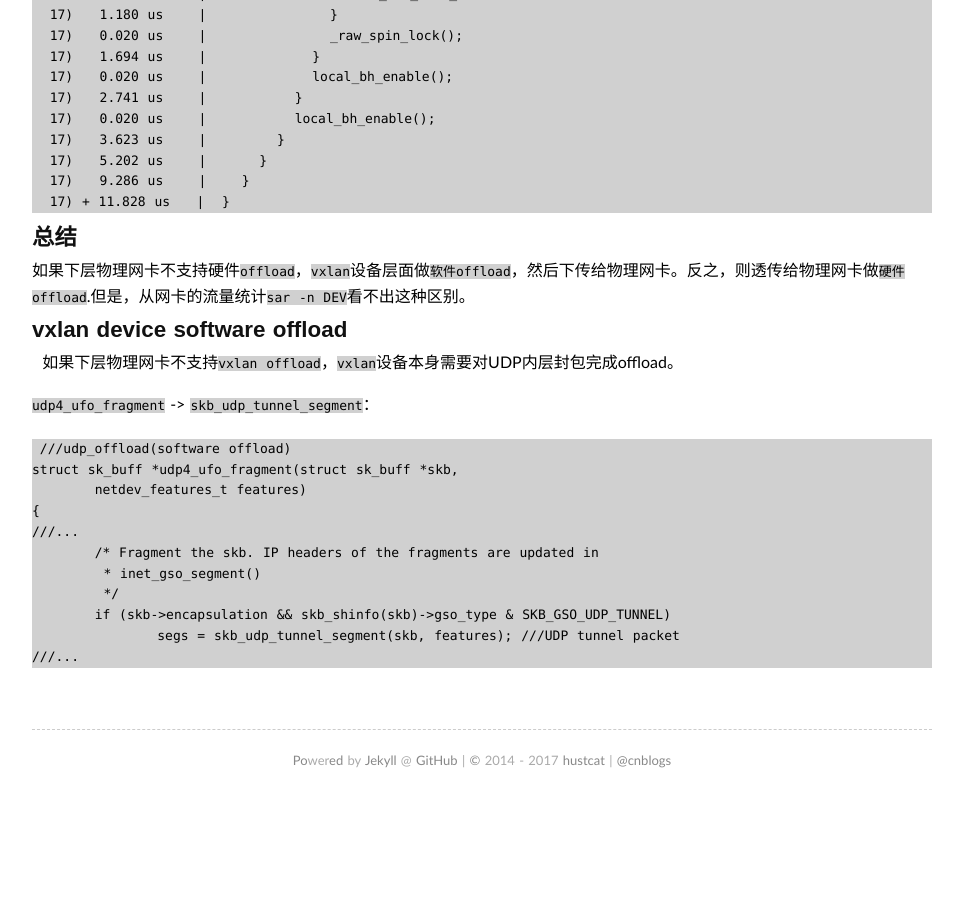
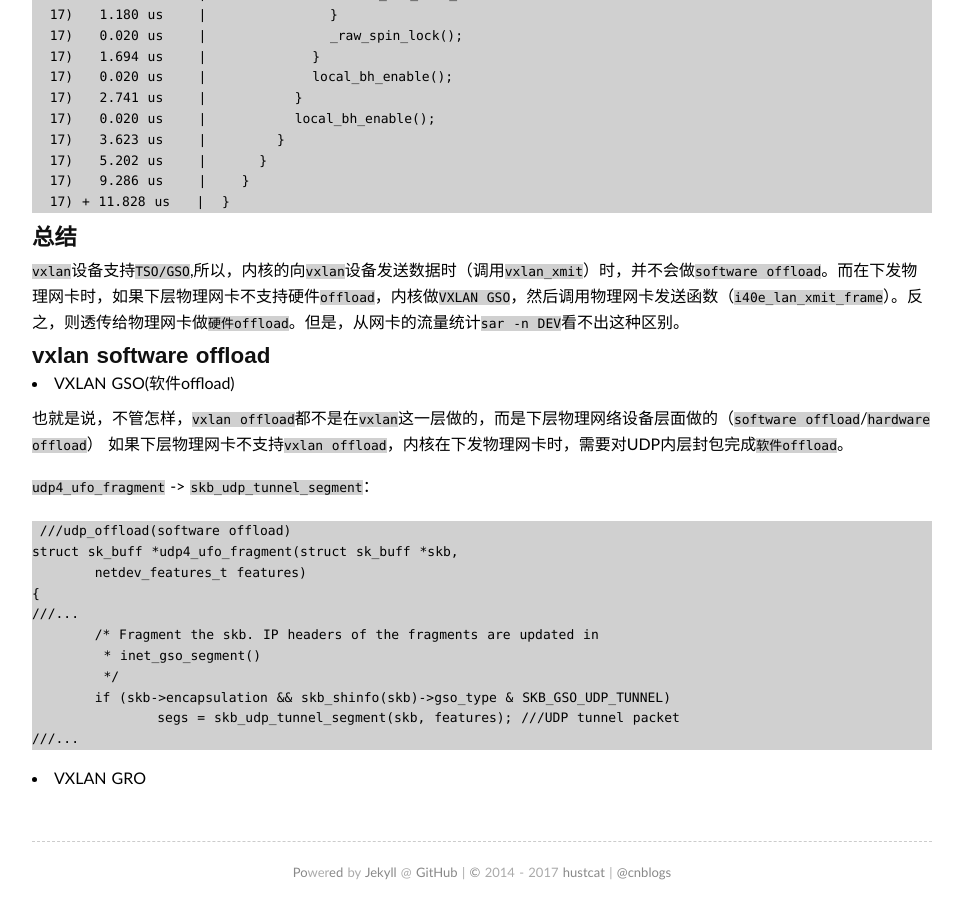
Before and after one commit to hustcat/hustcat.github.io, a Jekyll site: the page built from wiki/network/vxlan_offload.md, in a window 1280 px wide and 900 px high, scrolled down 4844 px. Shown: the whole window, without its empty margins (158-1121 px from the left). Built offline with Jekyll 4.4.1, drawn with Linux system fonts in a browser that asks for light colours; some web fonts are replaced; our own code applies the rules of GitHub Pages for plain Markdown files; comment, search, counter and statistics services are not loaded; before the commit the page ends 5647 px from its top, so only the background shows below that.

Commit message:
Update vxlan_offload.md

````diff
--- a/wiki/network/vxlan_offload.md
+++ b/wiki/network/vxlan_offload.md
@@ -263,12 +263,15 @@ vxlan设备发送数据时，不再做`software offload`，即不再调用`__skb
 
 ## 总结
 
-如果下层物理网卡不支持硬件`offload`，`vxlan`设备层面做`软件offload`，然后下传给物理网卡。反之，则透传给物理网卡做`硬件offload`.但是，从网卡的流量统计`sar -n DEV`看不出这种区别。
+`vxlan`设备支持`TSO/GSO`,所以，内核的向`vxlan`设备发送数据时（调用`vxlan_xmit`）时，并不会做`software offload`。而在下发物理网卡时，如果下层物理网卡不支持硬件`offload`，内核做`VXLAN GSO`，然后调用物理网卡发送函数（`i40e_lan_xmit_frame`）。反之，则透传给物理网卡做`硬件offload`。但是，从网卡的流量统计`sar -n DEV`看不出这种区别。
 
 
-## vxlan device software offload
+## vxlan software offload
 
-如果下层物理网卡不支持`vxlan offload`，`vxlan`设备本身需要对UDP内层封包完成offload。
+* VXLAN GSO(软件offload)
+
+也就是说，不管怎样，`vxlan offload`都不是在`vxlan`这一层做的，而是下层物理网络设备层面做的（`software offload`/`hardware offload`）
+如果下层物理网卡不支持`vxlan offload`，内核在下发物理网卡时，需要对UDP内层封包完成`软件offload`。
 
 `udp4_ufo_fragment` -> `skb_udp_tunnel_segment`：
 
@@ -285,3 +288,5 @@ struct sk_buff *udp4_ufo_fragment(struct sk_buff *skb,
 		segs = skb_udp_tunnel_segment(skb, features); ///UDP tunnel packet
 ///...
 ```
+
+* VXLAN GRO
````
